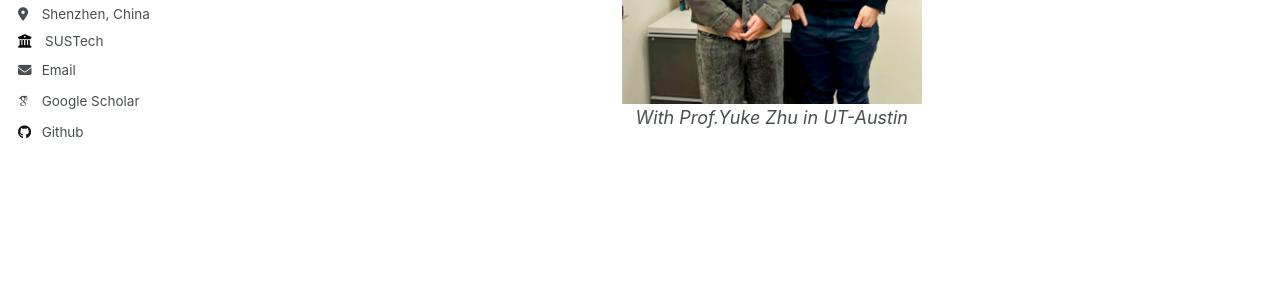
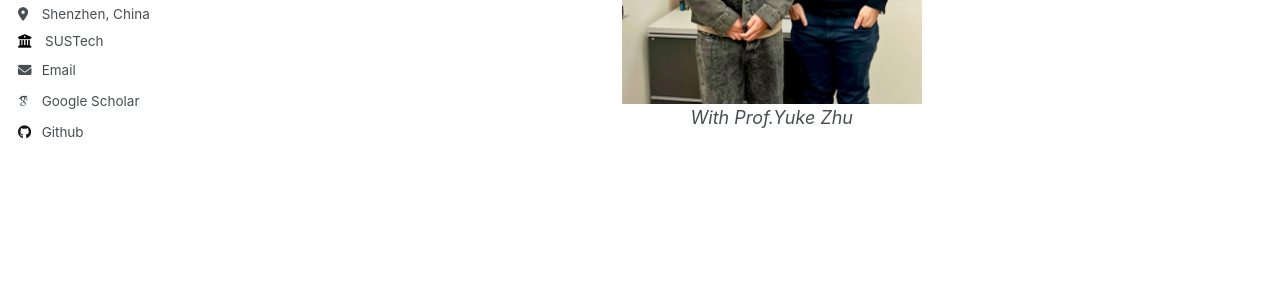
Before and after one commit to Acheng0211/acheng0211.github.io, a Jekyll site: the page built from _pages/mylife.md, in a window 1280 px wide and 900 px high, scrolled down 1434 px. Shown: the part 338-638 px from the top of the window. Built offline with Jekyll 4.4.1, drawn with Linux system fonts in a browser that asks for light colours; some web fonts are replaced.

Commit message:
update: mylife

```diff
--- a/_pages/mylife.md
+++ b/_pages/mylife.md
@@ -12,7 +12,6 @@
   <img src="/images/life/ChallengeCup.png" alt="2024 Challenge Cup" width="300" height="500">
   <br>
   <em>With the trophy</em>
-  <!-- 2024 Challenge Cup -->
 </p>
 
 23rd CURC ROBOCON, Jiangsu, 2024
@@ -25,7 +24,7 @@
 <p align="center">
   <img src="/images/life/RC2024-Team.png" alt="RC2024" width="500" height="300">
   <br>
-  <em>With the team </em>
+  <em>With the team</em>
 </p>
 
 IA Program, UT-Austin, 2025
@@ -33,5 +32,5 @@
 <p align="center">
   <img src="/images/life/UT-YukeZhu.png" alt="UT2025" width="300" height="400">
   <br>
-  <em>With Prof.Yuke Zhu in UT-Austin</em>
+  <em>With Prof.Yuke Zhu</em>
 </p>
```
